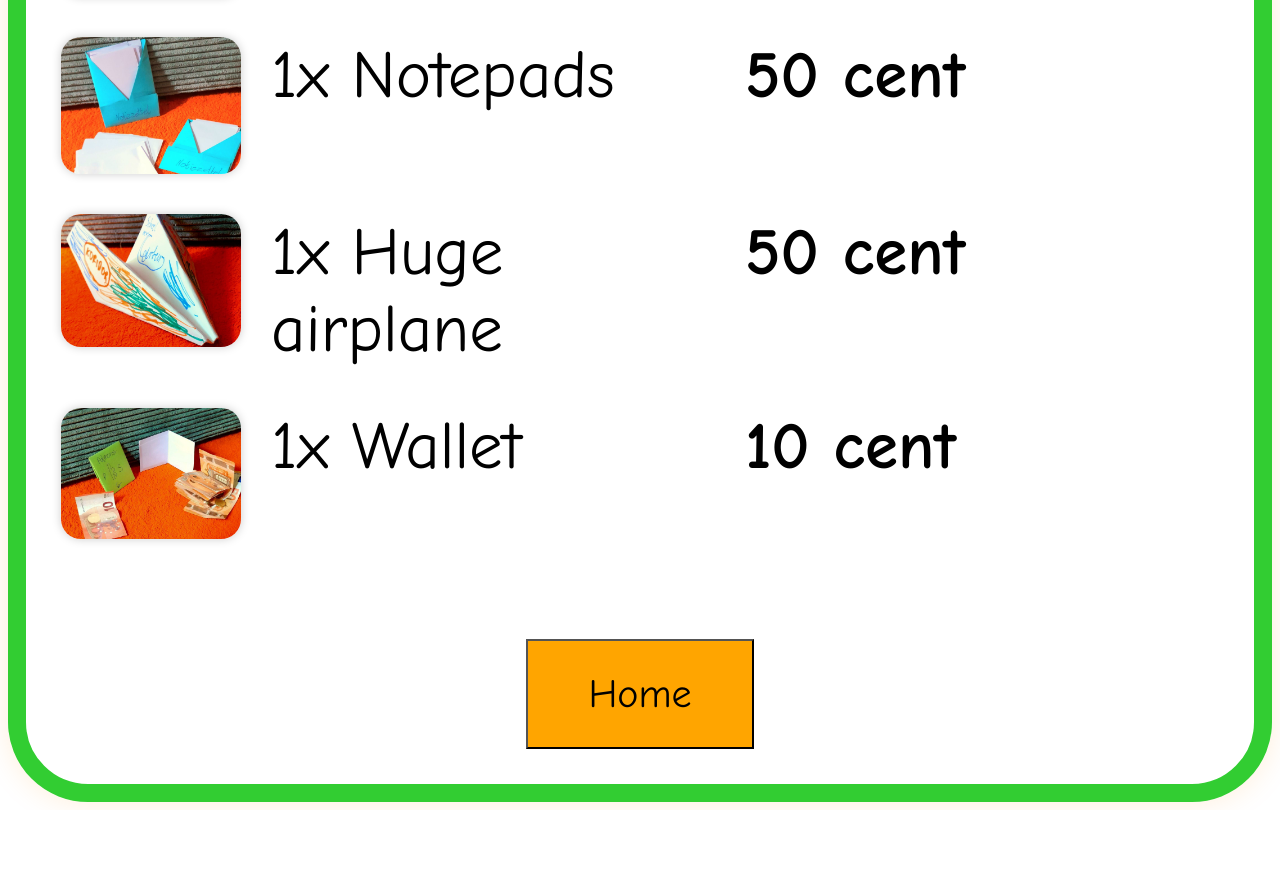
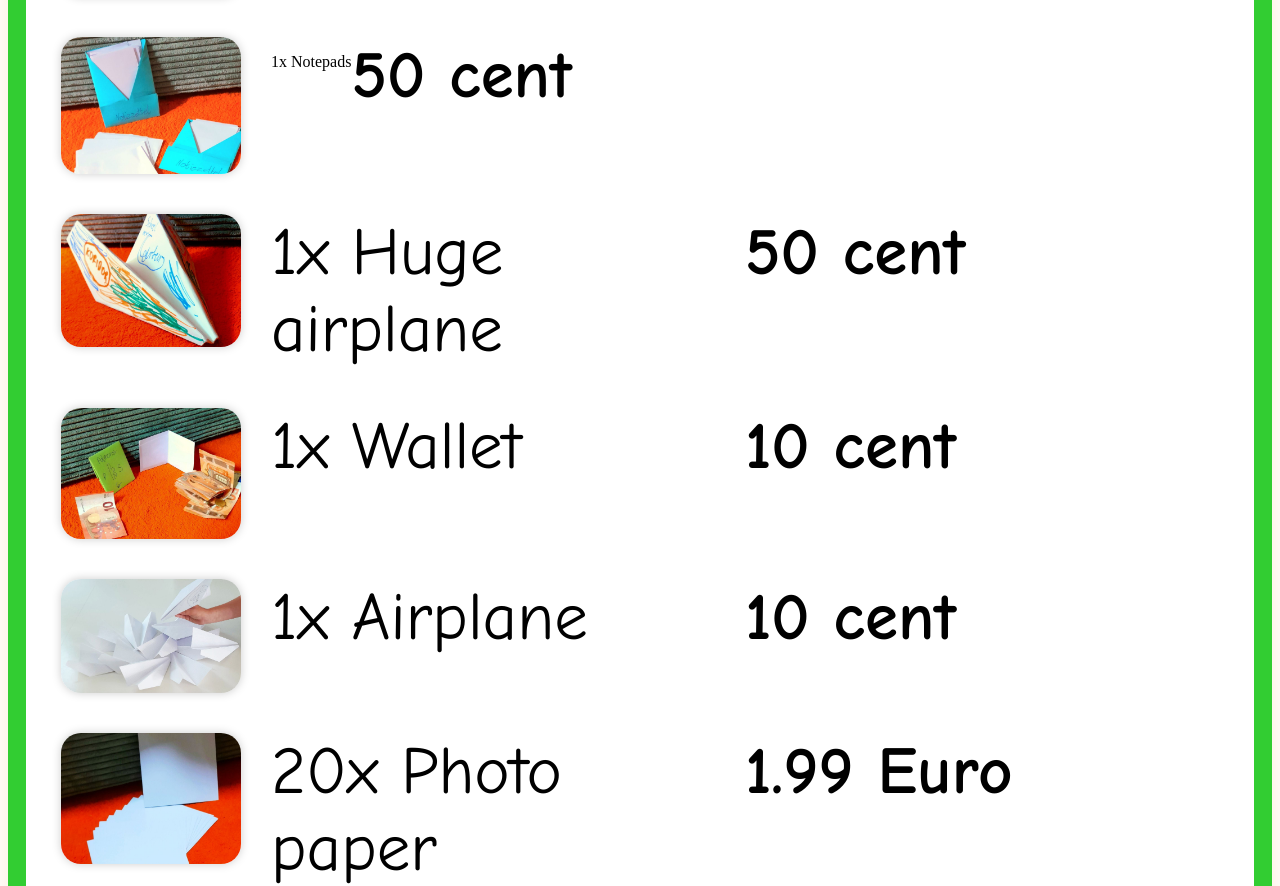
Before and after one commit to MegaTorg/koridor, a plain HTML site: page wares.html in a window 1280 px wide. Shown: the part 793-1679 px from the top of the page. Before the commit the page ends 1603 px from the top, so only its background shows below. Drawn offline with Linux system fonts and the light colour scheme.

Commit message:
complete

```diff
--- a/wares.html
+++ b/wares.html
@@ -13,7 +13,7 @@
   </div>
  <div style="width: 100%; display: flex; flex-direction: row; align-items: flex-start; margin-top: 40px;">
     <img src="notepads2.jpeg" alt="Notepads" style="width: 180px; height: auto; margin-right: 30px; border-radius: 20px; box-shadow: 0 0 10px #ccc; float: left;">
-    <p style="flex: 1; font-size: 67px; font-family: 'Comic Sans MS', 'Comic Sans', cursive; margin: 0;">1x Notepads</p>
+    <p class="my-image">1x Notepads</p>
     <p style="flex: 1; font-size: 67px; font-family: 'Comic Sans MS', 'Comic Sans', cursive; margin: 0;"><b>50 cent</b></p>
   </div>
   <div style="width: 100%; display: flex; flex-direction: row; align-items: flex-start; margin-top: 40px;">
@@ -25,6 +25,16 @@
     <img src="Wallett.jpeg" alt="Notepads" style="width: 180px; height: auto; margin-right: 30px; border-radius: 20px; box-shadow: 0 0 10px #ccc; float: left;">
     <p style="flex: 1; font-size: 67px; font-family: 'Comic Sans MS', 'Comic Sans', cursive; margin: 0;">1x Wallet</p>
     <p style="flex: 1; font-size: 67px; font-family: 'Comic Sans MS', 'Comic Sans', cursive; margin: 0;"><b>10 cent</b></p>
+    </div>
+     <div style="width: 100%; display: flex; flex-direction: row; align-items: flex-start; margin-top: 40px;">
+    <img src="small airplanes.jpeg" alt="Notepads" style="width: 180px; height: auto; margin-right: 30px; border-radius: 20px; box-shadow: 0 0 10px #ccc; float: left;">
+    <p style="flex: 1; font-size: 67px; font-family: 'Comic Sans MS', 'Comic Sans', cursive; margin: 0;">1x Airplane</p>
+    <p style="flex: 1; font-size: 67px; font-family: 'Comic Sans MS', 'Comic Sans', cursive; margin: 0;"><b>10 cent </b></p>
+  </div>
+   <div style="width: 100%; display: flex; flex-direction: row; align-items: flex-start; margin-top: 40px;">
+    <img src="Paer.jpeg" alt="Notepads" style="width: 180px; height: auto; margin-right: 30px; border-radius: 20px; box-shadow: 0 0 10px #ccc; float: left;">
+    <p style="flex: 1; font-size: 67px; font-family: 'Comic Sans MS', 'Comic Sans', cursive; margin: 0;">20x Photo paper</p>
+    <p style="flex: 1; font-size: 67px; font-family: 'Comic Sans MS', 'Comic Sans', cursive; margin: 0;"><b>1.99 Euro </b></p>
   </div>
   <div style="display: flex; justify-content: center; margin-top: 100px;">
     <button onclick="location.href='index.html'" style="font-size: 40px; padding: 30px 60px; font-family: 'Comic Sans MS', 'Comic Sans', cursive; background-color: orange;">Home</button>
```
Also changed, not shown: settings.html (+2 -3 lines), settings_de.html (+2 -3 lines), wares_de.html (+10 -0 lines), Paer.jpeg (added), curly-border.svg (deleted), small airplanes.jpeg (added), 1 other file.
